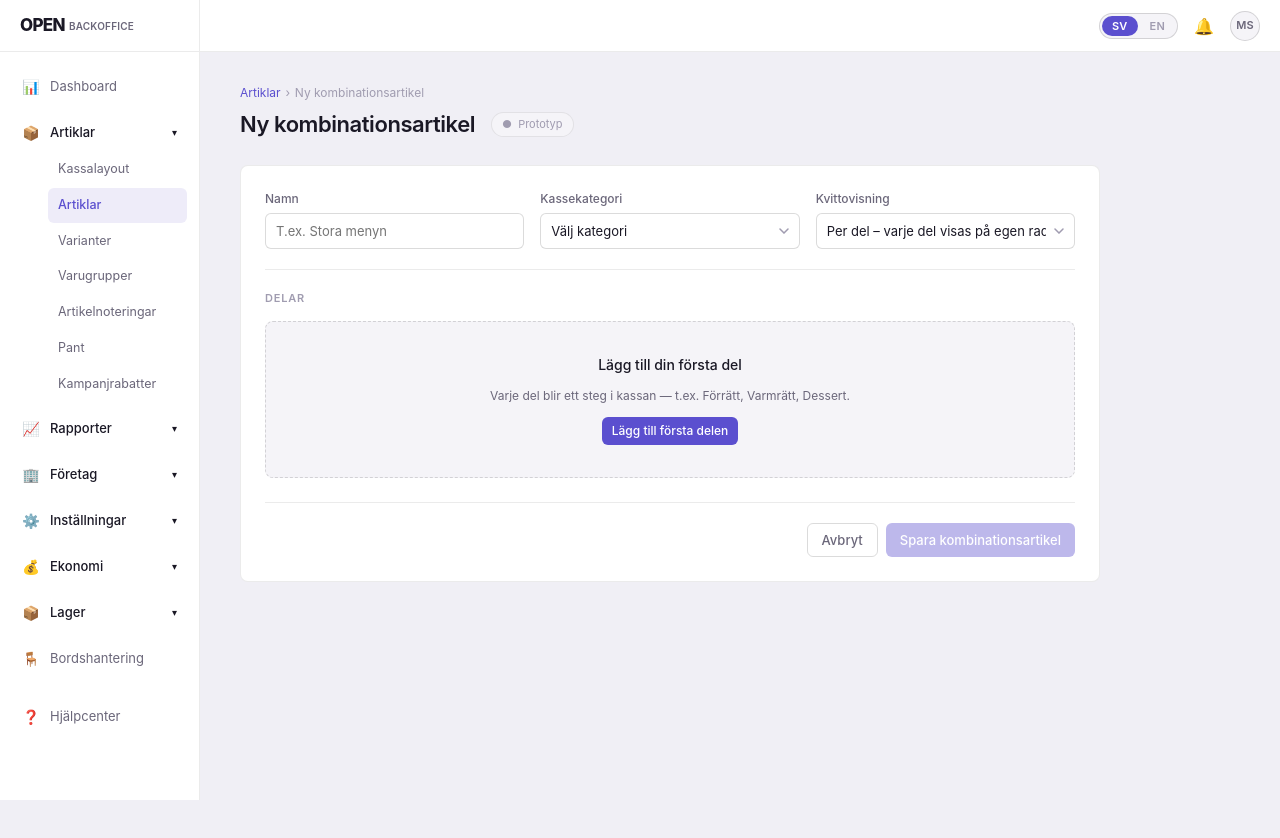
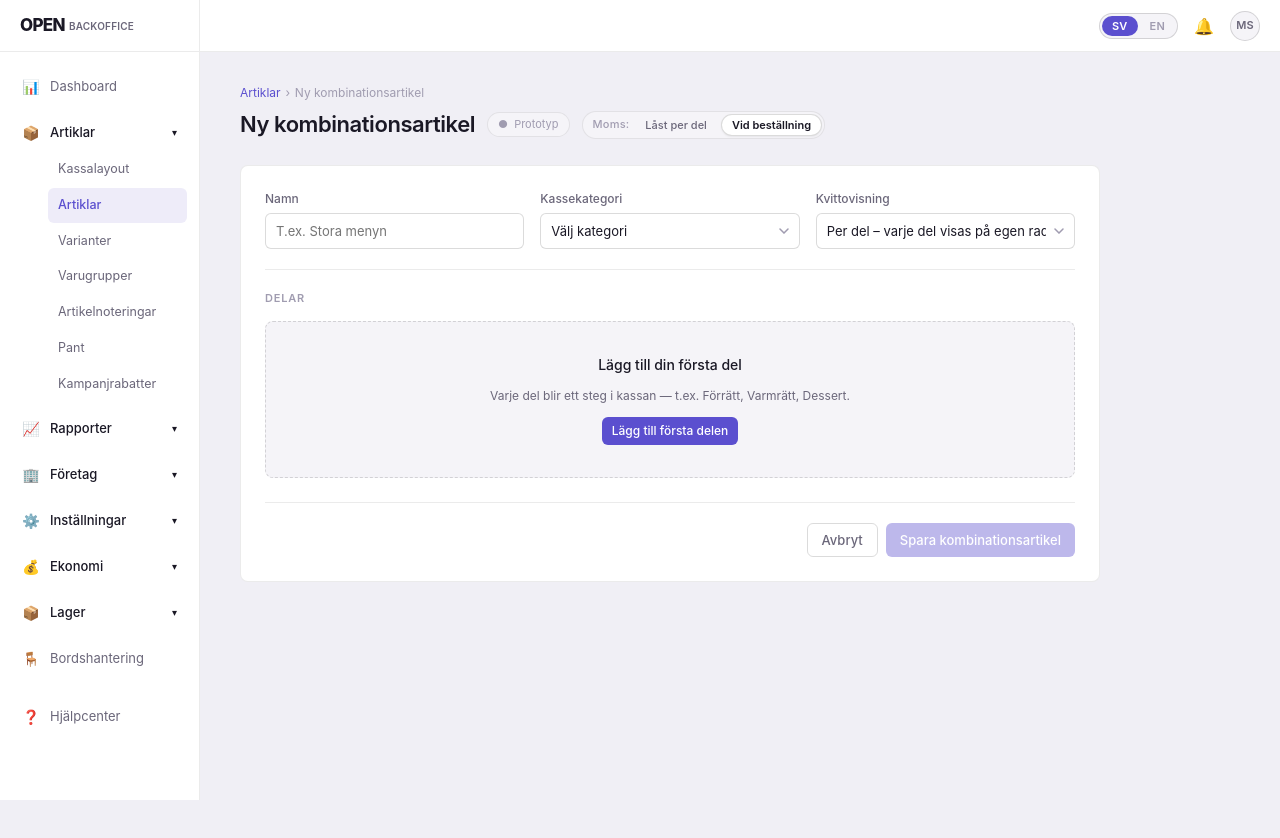
Before and after one commit to moaschaffer-bot/combination-articles, a plain HTML site: page index.html in a window 1280 px wide. Drawn offline with Linux system fonts and the light colour scheme.

Commit message:
Lägg till toggle för att jämföra de två momsmodellerna live
'Låst per del' (gammalt beteende, momsen sätts vid konfiguration) vs
'Vid beställning' (ny default — ingen begränsning, momsen räknas på
faktiskt valda artiklar vid kassan). Valet sparas i localStorage så
demon kan slås om för att visa båda alternativen för teamet.

```diff
--- a/index.html
+++ b/index.html
@@ -545,7 +545,33 @@ select.input {
   font-size: 11px; color: var(--text-3);
   background: var(--surface2); border: 1px solid var(--border);
   border-radius: var(--radius-pill); padding: 3px 10px;
-  margin-left: 1rem;
+}
+
+/* Prototype-only toggle for comparing two design models */
+.proto-toggle {
+  display: inline-flex; align-items: center; gap: 4px;
+  padding: 2px 2px 2px 10px;
+  background: var(--surface2);
+  border: 1px solid var(--border);
+  border-radius: var(--radius-pill);
+}
+.proto-toggle-label {
+  font-size: 11px; color: var(--text-3); font-weight: 500;
+  letter-spacing: .02em; margin-right: 2px;
+}
+.proto-toggle-btn {
+  font-size: 11px; font-weight: 500;
+  padding: 3px 10px; border-radius: var(--radius-pill);
+  background: transparent; color: var(--text-2); border: none; cursor: pointer;
+  font-family: inherit;
+  transition: background .15s, color .15s;
+}
+.proto-toggle-btn:hover:not(.active) { color: var(--text); }
+.proto-toggle-btn.active {
+  background: var(--surface); color: var(--text);
+  box-shadow: 0 1px 2px rgba(0,0,0,0.06);
+  border: 1px solid var(--border-md);
+  font-weight: 600;
 }
 
 @media (max-width: 700px) {
@@ -643,9 +669,14 @@ select.input {
     <div class="breadcrumb">
       <a data-i18n="nav_articles">Articles</a> <span>›</span> <span data-i18n="page_title">Ny kombinationsartikel</span>
     </div>
-    <div style="display:flex;align-items:center">
+    <div style="display:flex;align-items:center;flex-wrap:wrap;gap:.75rem">
       <h1 class="page-title" data-i18n="page_title">Ny kombinationsartikel</h1>
       <span class="proto-badge">● <span data-i18n="badge_prototype">Prototyp</span></span>
+      <div class="proto-toggle" role="group" aria-label="VAT model">
+        <span class="proto-toggle-label" data-i18n="vat_model_label">Moms:</span>
+        <button type="button" class="proto-toggle-btn" data-vat-model="locked" data-i18n="vat_model_locked">Låst per del</button>
+        <button type="button" class="proto-toggle-btn" data-vat-model="checkout" data-i18n="vat_model_checkout">Vid beställning</button>
+      </div>
     </div>
   </div>
 
@@ -750,6 +781,9 @@ const T = {
     vat_badge: pct => `${pct}% moms`,
     vat_locked: pct => `Låst till ${pct}% moms`,
     vat_mismatch_tooltip: pct => `${pct}% moms – kan inte blandas i samma del`,
+    vat_model_label: 'Moms:',
+    vat_model_locked: 'Låst per del',
+    vat_model_checkout: 'Vid beställning',
     name_placeholder: 'T.ex. Stora menyn',
     no_price: 'Sätt pris',
     empty_parts_title: 'Lägg till din första del',
@@ -807,6 +841,9 @@ const T = {
     vat_badge: pct => `${pct}% VAT`,
     vat_locked: pct => `Locked to ${pct}% VAT`,
     vat_mismatch_tooltip: pct => `${pct}% VAT — can't mix in the same part`,
+    vat_model_label: 'VAT:',
+    vat_model_locked: 'Locked per part',
+    vat_model_checkout: 'At checkout',
     name_placeholder: 'E.g. Big menu',
     no_price: 'Set price',
     empty_parts_title: 'Add your first part',
@@ -858,10 +895,12 @@ const ARTICLES = [
   {id:20,  sv:'Osttallrik',       en:'Cheese plate',      gSv:'Dessert',    gEn:'Dessert',  vat: 12},
 ];
 /**
- * Returns the VAT rate currently locking this part, or null if no article is
- * selected yet (part is unlocked — any VAT allowed).
+ * Returns the VAT rate currently locking this part, or null if:
+ *   - the part is empty (no lock yet), or
+ *   - the VAT model is 'checkout' (never lock).
  */
 function partVat(step) {
+  if (vatModel !== 'locked') return null;
   if (!step.selected || step.selected.size === 0) return null;
   const firstId = [...step.selected][0];
   const art = ARTICLES.find(a => a.id === firstId);
@@ -879,6 +918,15 @@ function allGroups() {
 
 /* ---------- state ---------- */
 let lang = localStorage.getItem('lang') || 'sv';
+
+/**
+ * VAT model:
+ *   'locked'   — first article in a part locks the VAT for that part; mismatches grayed out.
+ *   'checkout' — no restriction; any article from any VAT can coexist. Proportional moms
+ *                is calculated on whatever the waiter actually picks at checkout.
+ * Prototype-only toggle so the team can compare both models side by side.
+ */
+let vatModel = localStorage.getItem('vatModel') || 'checkout';
 
 /** Start empty — the real flow begins with no parts. */
 let steps = [];
@@ -901,6 +949,9 @@ function renderAll() {
   // lang toggle active state
   document.querySelectorAll('.lang-btn').forEach(b =>
     b.classList.toggle('active', b.dataset.lang === lang));
+  // vat-model toggle active state
+  document.querySelectorAll('.proto-toggle-btn').forEach(b =>
+    b.classList.toggle('active', b.dataset.vatModel === vatModel));
   // steps list + empty/total visibility
   renderSteps();
   renderTotal();
@@ -1331,9 +1382,21 @@ function setLang(newLang) {
   steps.forEach((s, idx) => { if (s.open) bindPickerEvents(idx); });
 }
 
+function setVatModel(newModel) {
+  if (newModel === vatModel) return;
+  vatModel = newModel;
+  localStorage.setItem('vatModel', vatModel);
+  renderAll();
+  // re-bind picker events for any open step (renderSteps wiped DOM state)
+  steps.forEach((s, idx) => { if (s.open) bindPickerEvents(idx); });
+}
+
 /* ---------- init ---------- */
 document.querySelectorAll('.lang-btn').forEach(btn => {
   btn.addEventListener('click', () => setLang(btn.dataset.lang));
+});
+document.querySelectorAll('.proto-toggle-btn').forEach(btn => {
+  btn.addEventListener('click', () => setVatModel(btn.dataset.vatModel));
 });
 document.getElementById('comboName').addEventListener('input', updateSaveBtn);
 renderAll();
```
